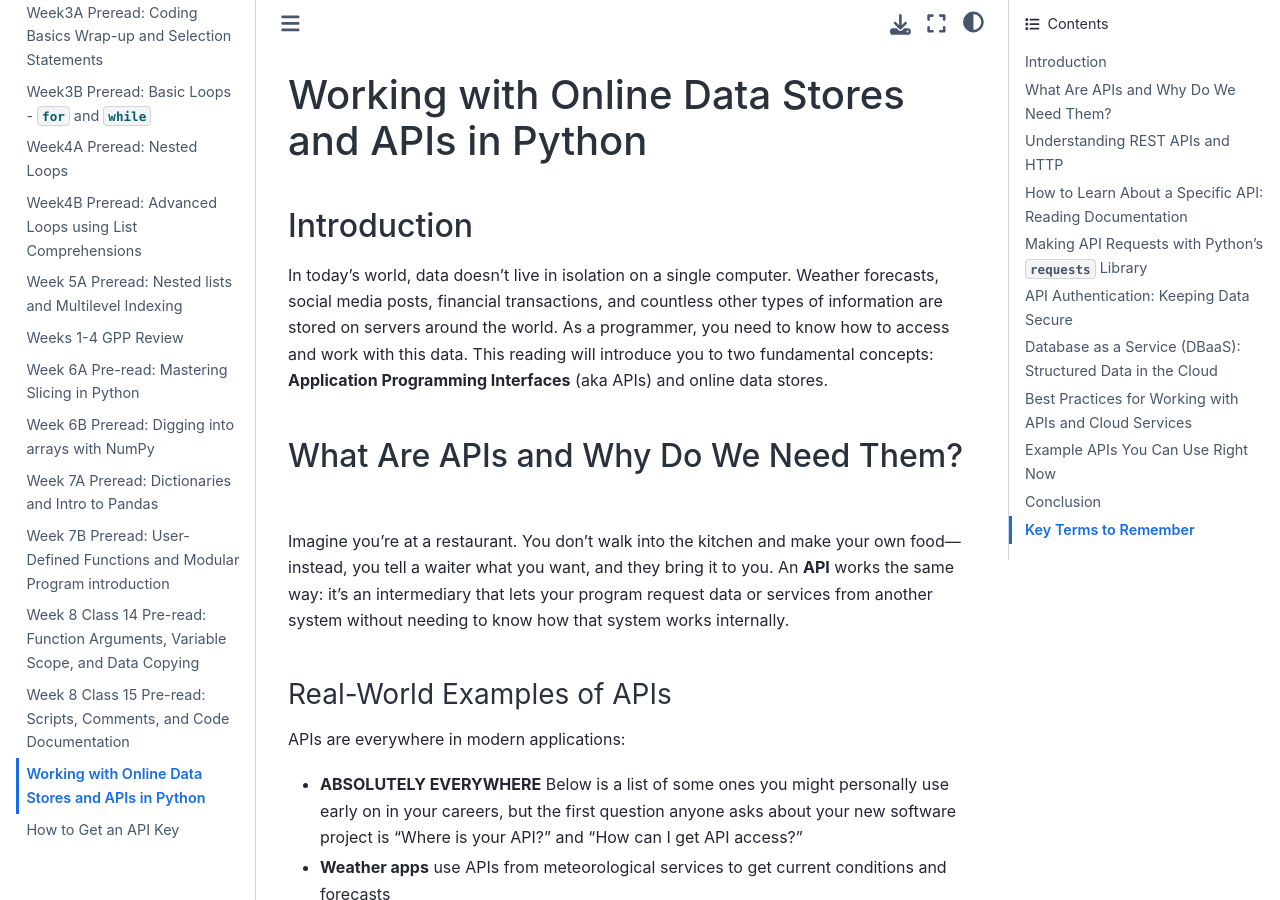
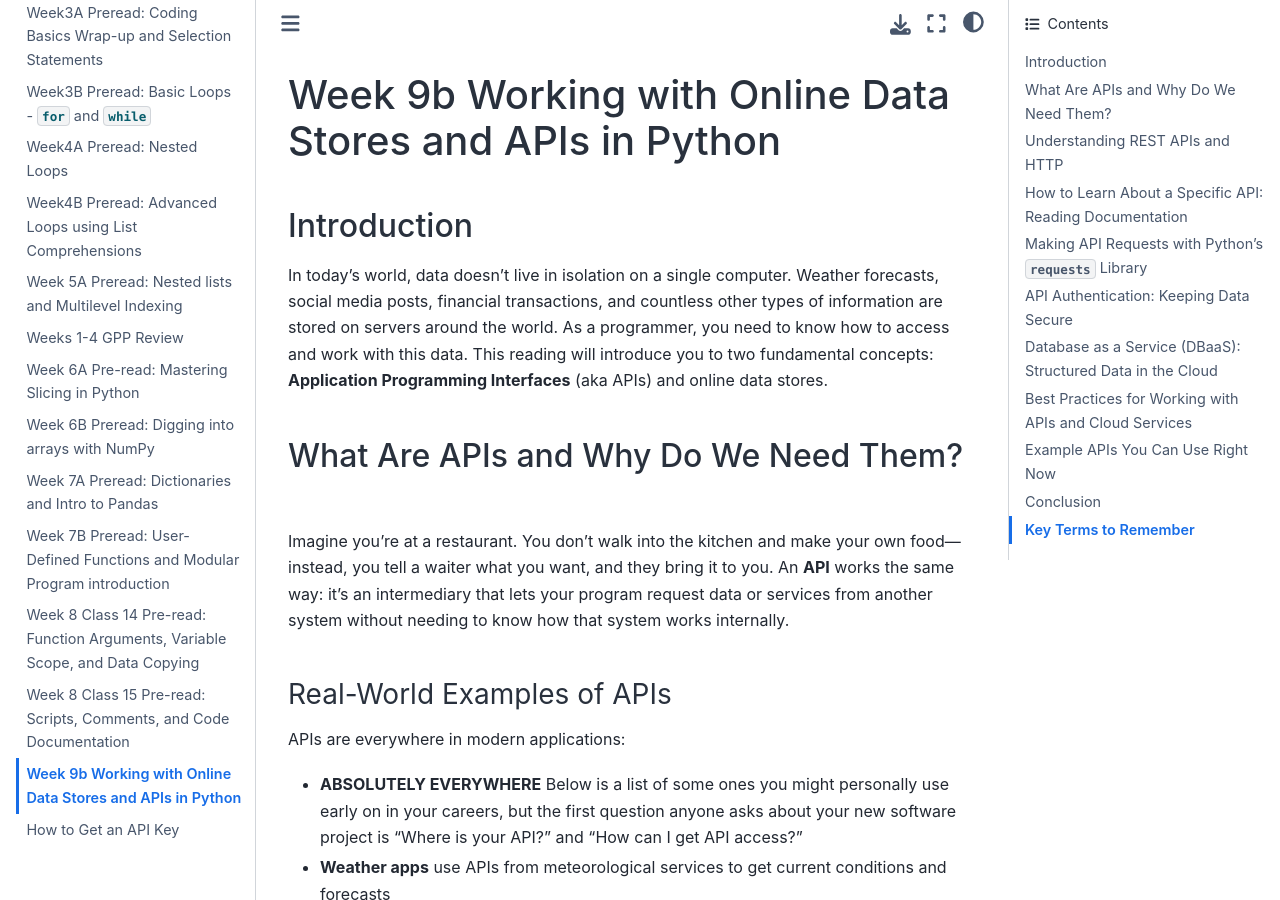
Before and after one commit to depasquale-lab/EK125, a Jupyter Book: the page built from Week9B.md, in a window 1280 px wide and 900 px high. Built offline with Jupyter Book 1.0.4 settings and Sphinx 7.4.7 and the Sphinx Book theme 1.1.4, drawn with Linux system fonts in a browser that asks for light colours.

Commit message:
Update Week9B.md

```diff
--- a/Week9B.md
+++ b/Week9B.md
@@ -1,4 +1,4 @@
-# Working with Online Data Stores and APIs in Python
+# Week 9b Working with Online Data Stores and APIs in Python
 
 ## Introduction
 
```
